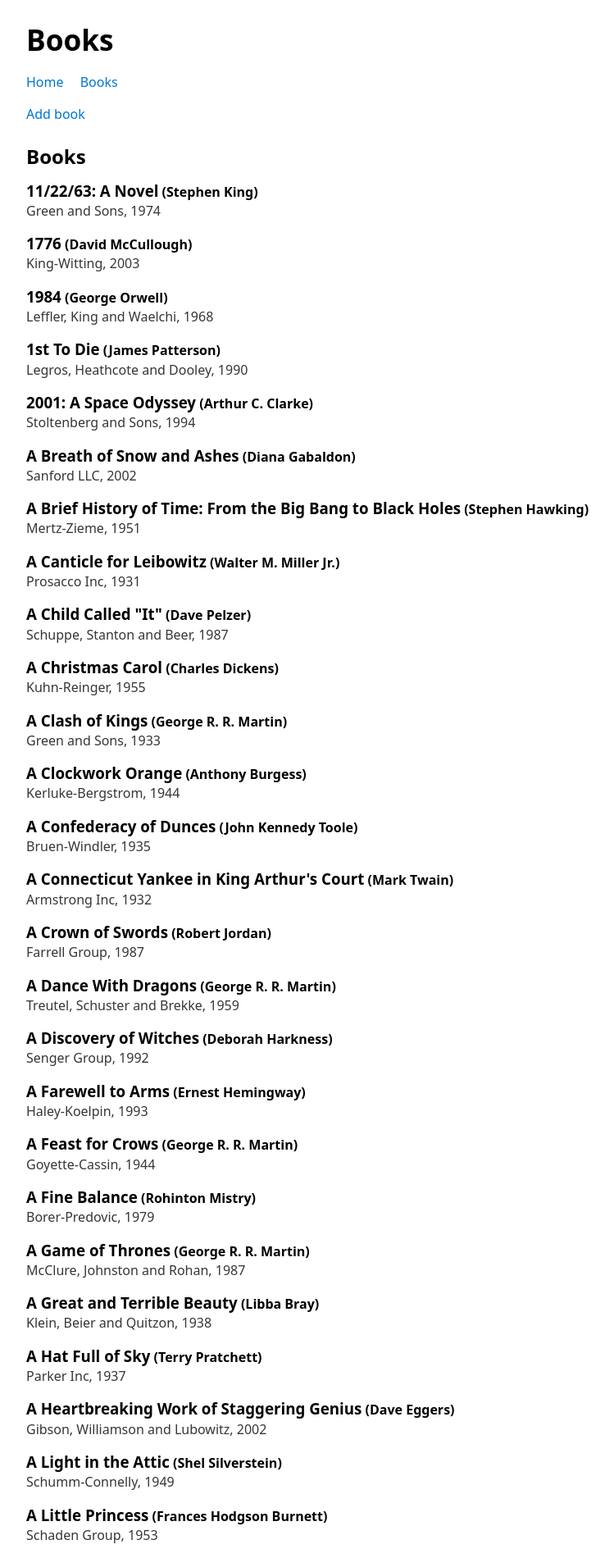
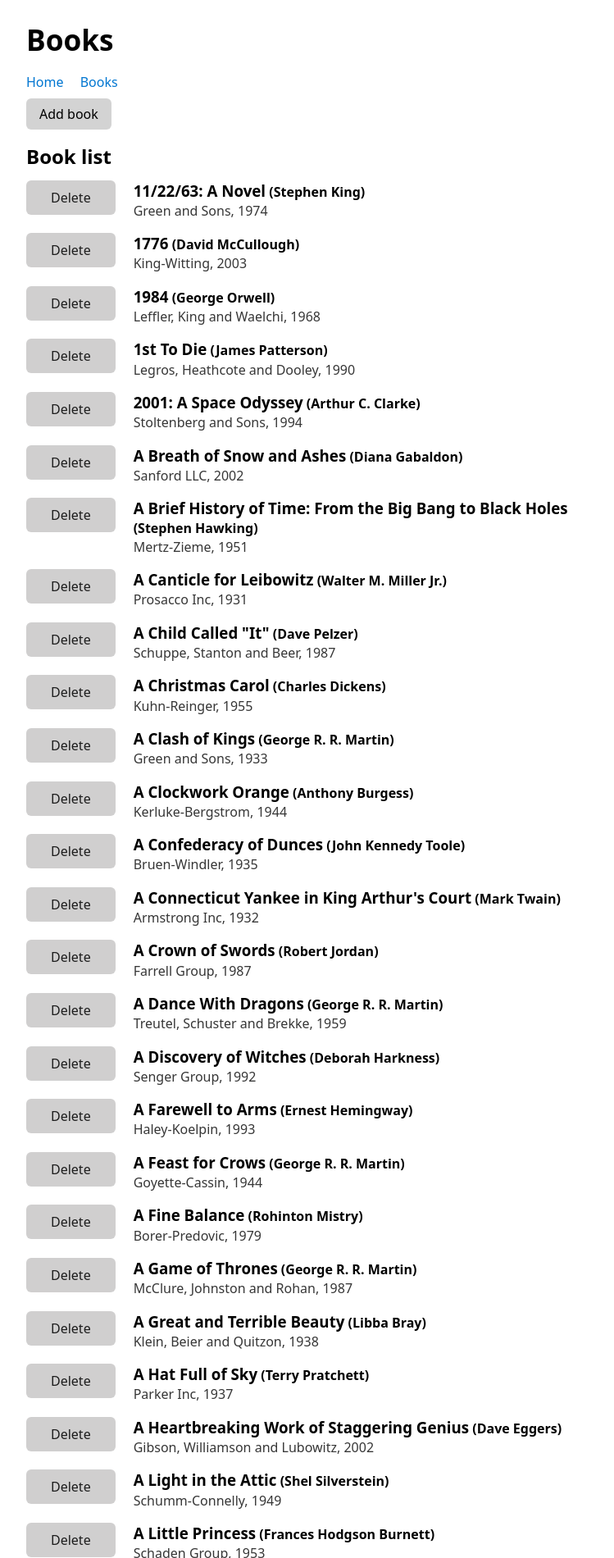
Before and after one commit to arturomorarioja/php_library_mvc, a PHP site: page /public/books in a window 1280 px wide. Shown: the top 1900 px of the page at 82% size, without its empty margins (208-957 px from the left). Run offline with PHP 8.4, Linux system fonts and the light colour scheme; data comes from the database, SQL or seed files in the repository.

Commit message:
Delete book implemented

```diff
--- a/App/Controllers/Books.php
+++ b/App/Controllers/Books.php
@@ -43,6 +43,8 @@ class Books extends \Core\Controller
     public function createAction(): void
     {
         $result = Book::create($_POST);
+
+        // Error
         if (gettype($result) === 'array') {
             $authors = Author::getAll();
             $publishers = Publisher::getAll();
@@ -72,4 +74,23 @@ class Books extends \Core\Controller
         echo 'Hello from the edit action in the Books controller!';
         echo '<p>Router parameters: <pre>' . htmlspecialchars(print_r($this->routeParams, true)). '</pre></p>';
     }
+
+    /**
+     * Delete a book
+     */
+    public function deleteAction(): void
+    {
+        if (!Book::delete($_POST['book_id'])) {
+            $message = 'There was an error while deleting the book';
+        } else {
+            $message = 'Book successfully deleted';
+        }
+
+        $books = Book::getAll();
+        View::render('Books/index.php', [
+            'pageTitle' => 'Books',
+            'message'   => $message,
+            'books'     => $books
+        ]);
+    }
 }
--- a/App/Models/Book.php
+++ b/App/Models/Book.php
@@ -84,4 +84,23 @@ class Book extends \Core\Model
             throw new \Exception("Error <strong>{$e->getMessage()}</strong> in model " . get_called_class());
         }
     }
+
+    public static function delete(int $bookID): true
+    {
+        try {
+            $db = static::getDB();
+
+            $sql = <<<'SQL'
+                DELETE FROM tbook
+                WHERE nBookID = :bookID;
+            SQL;
+            $stmt = $db->prepare($sql);
+            $stmt->bindValue(':bookID', $bookID);
+            $stmt->execute();
+
+            return $stmt->rowCount() > 0;
+        } catch (PDOException $e) {
+            throw new \Exception("Error <strong>{$e->getMessage()}</strong> in model " . get_called_class());
+        }
+    }
 }
--- a/App/Views/Books/index.php
+++ b/App/Views/Books/index.php
@@ -2,13 +2,13 @@
 <?php include dirname(__DIR__) . '/Base/nav.php'; ?>
     <nav>
         <ul>
-            <li><a href="books/new">Add book</a></li>
+            <li><a href="books/new" class="button">Add book</a></li>
         </ul>
     </nav>
     <main>
         <section>
             <header>
-                <h2>Books</h2>
+                <h2>Book list</h2>
             </header>
             <?php if (isset($message)): ?>
                 <section class="message">
@@ -16,12 +16,16 @@
                 </section>
             <?php endif; ?>
             <?php foreach ($books as $book): ?>
-                <article>
+                <article class="book_card">
                     <header>
                         <h3><?=htmlspecialchars($book['title']); ?></h3>
                         <h4><?=htmlspecialchars($book['author_first_name'] . ' ' . $book['author_last_name']); ?></h4>
                     </header>
                     <p><?=htmlspecialchars($book['publisher'] . ', ' . $book['publishing_year']) ?></p>
+                    <form action="<?=\App\Config::BASE_URL ?>books/delete" method="POST">
+                        <input type="hidden" name="book_id" value="<?=$book['book_id'] ?>">
+                        <button>Delete</button>
+                    </form>
                 </article>
             <?php endforeach; ?>
         </section>
--- a/Core/Error.php
+++ b/Core/Error.php
@@ -20,7 +20,7 @@ class Error
         }
     }
 
-    public static function exceptionHandler(\Exception $exception): void
+    public static function exceptionHandler(\Throwable $exception): void
     {
         // HTTP status code might be 404 Not found or 500 Internal server error
         $code = $exception->getCode();
--- a/public/css/styles.css
+++ b/public/css/styles.css
@@ -1,5 +1,7 @@
 :root {
     --colorDefault: black;
+    --colorButtonBackground: lightgrey;
+    --colorButtonHover: grey;
     --colorError: red;
 }
 
@@ -39,3 +41,28 @@ article {
 .validation_error {
     color: var(--colorError);
 }
+
+article.book_card {
+    display: grid;
+    grid-template-areas:
+        "button header"
+        "button info";
+    grid-template-columns: auto 1fr;
+    column-gap: 1rem;
+
+    header { grid-area: header; }
+    p {      grid-area: info; }
+    form {   grid-area: button; }
+}
+
+.button {
+    border-radius: 6px;
+    padding: 0.5rem 1rem;
+    color: var(--colorDefault);
+    background-color: var(--colorButtonBackground);
+
+    &:hover {
+        text-decoration: none;
+        background-color: var(--colorButtonHover);
+    }
+}
--- a/public/index.php
+++ b/public/index.php
@@ -27,20 +27,25 @@ set_exception_handler('Core\Error::exceptionHandler');
 $router = new Core\Router();
 $router->add('', [
     'controller' => 'Home',
-    'action' => 'index'
+    'action'     => 'index'
 ]);
 $router->add('books', [
     'controller' => 'Books',
-    'action' => 'index'
+    'action'     => 'index'
 ]);
 $router->add('books/new', [
     'controller' => 'Books',
-    'action' => 'new'
+    'action'     => 'new'
 ]);
 $router->add('books/create', [
     'controller' => 'Books',
-    'action' => 'create',
-    'method' => 'POST'
+    'action'     => 'create',
+    'method'     => 'POST'
+]);
+$router->add('books/delete', [
+    'controller' => 'Books',
+    'action'     => 'delete',
+    'method'     => 'POST'
 ]);
 
 $url = $_SERVER['QUERY_STRING'];
```
